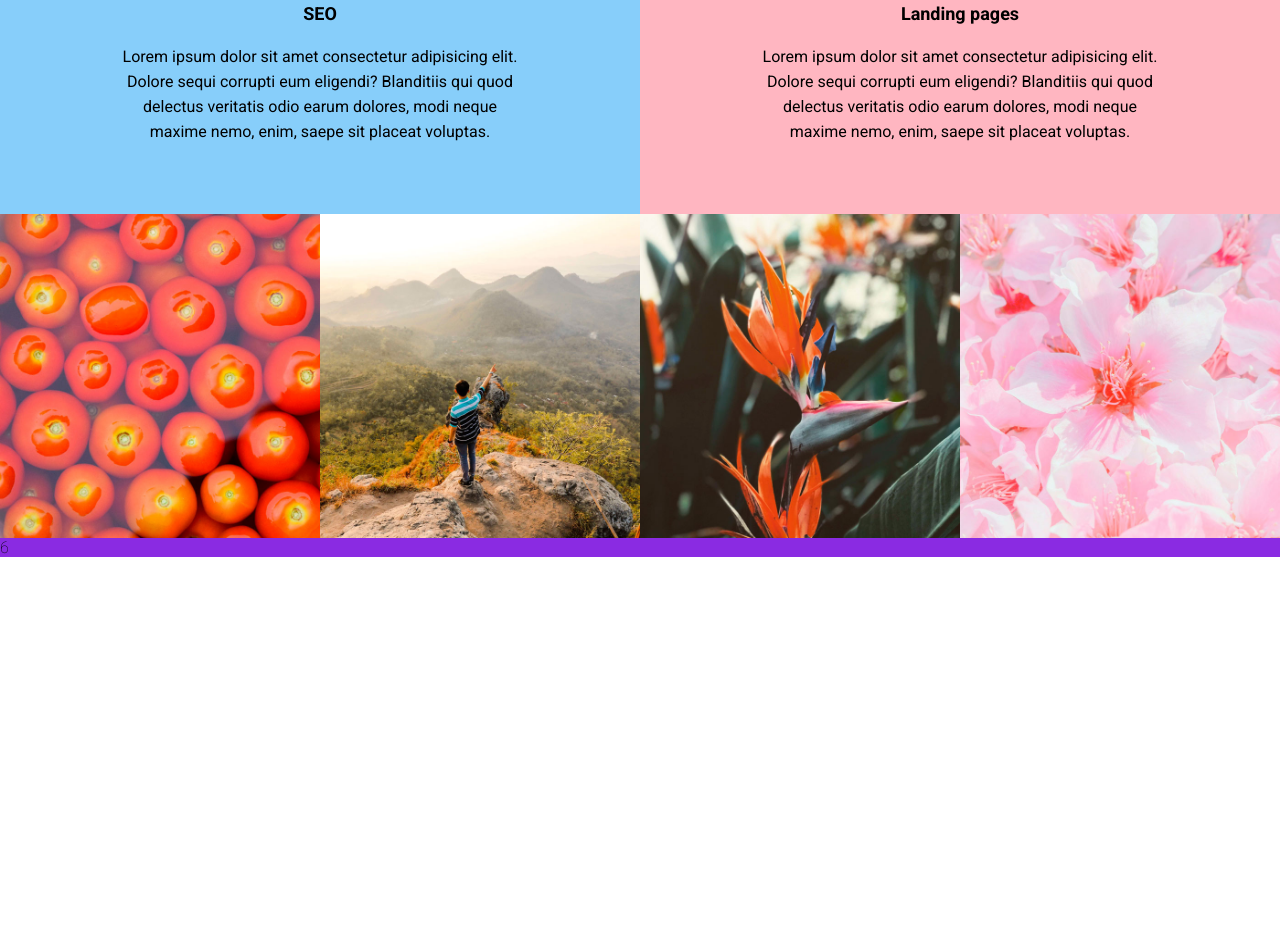
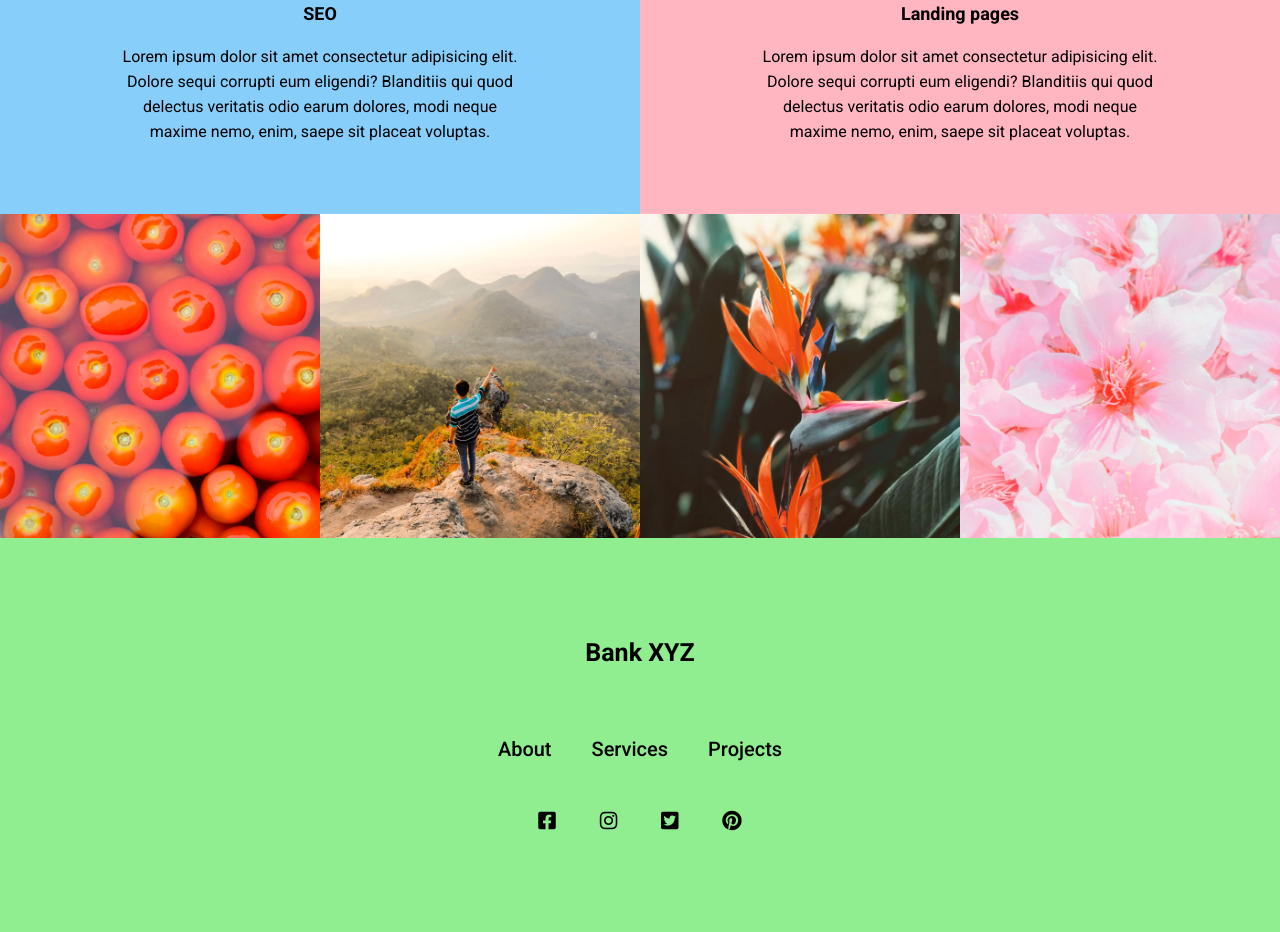
Before and after one commit to FelipeDDP/landing-page-project-bank-xyz, a plain HTML site: page index.html in a window 1280 px wide. Shown: the part 2091-3023 px from the top of the page. Before the commit the page ends 2648 px from the top, so only its background shows below. Drawn offline with Linux system fonts and the light colour scheme.

Commit message:
footer added

```diff
--- a/index.html
+++ b/index.html
@@ -42,7 +42,7 @@
     <section class="hero">
         <h2>We make cool things</h2>
     </section>
-    <section class="about">
+    <section class="about" id="about">
         <div class="item">
             <h3>Title</h3>
             <p>Lorem ipsum, dolor sit amet consectetur adipisicing elit. Cupiditate tempora incidunt libero sed. Nostrum, rem. Maxime officiis a p?</p>
@@ -56,7 +56,7 @@
             <a href="#" class="btn-know-more">Saiba mais</a>
         </div>
     </section>
-    <section class="services">
+    <section class="services" id="services">
         <div class="service">
             <img src="src/images/bolinha1.png" alt="Bolinha 1" />
             <div class="service-info">
@@ -72,7 +72,7 @@
             </div>
         </div>
     </section>
-    <section class="projects">
+    <section class="projects" id="projects">
         <div class="project">
             <a href="#"><img src="src/images/tomatoes.jpg" alt="Tomatoes"></a>
         </div>
@@ -86,7 +86,30 @@
             <a href="#"><img src="src/images/flowers.jpg" alt="Flowers"></a>
         </div>
     </section>
-    <footer class="footer">6</footer>
+    <footer class="footer" id="contact">
+        <h4>Bank XYZ</h4>
+        <nav>
+            <ul>
+                <li><a href="#about">About</a></li>
+                <li><a href="#services">Services</a></li>
+                <li><a href="#projects">Projects</a></li>
+            </ul>
+        </nav>
+        <div class="social">
+            <a href="#">
+                <i class="fab fa-facebook-square"></i>
+            </a>
+            <a href="#">
+                <i class="fab fa-instagram"></i>
+            </a>
+            <a href="#">
+                <i class="fab fa-twitter-square"></i>
+            </a>
+            <a href="#">
+                <i class="fab fa-pinterest"></i>
+            </a>
+        </div>
+    </footer>
 </body>
 
 </html>
--- a/src/css/style.css
+++ b/src/css/style.css
@@ -227,5 +227,51 @@
 
 .footer {
     grid-area: footer;
-    background-color: blueviolet;
+    background-color: lightgreen;
+    display: flex;
+    flex-direction: column;
+    align-items: center;
+    /* text-align: center; */
+    padding: 100px 0;
 }
+
+.footer h4 {
+    font-weight: 700;
+    font-size: 2.5rem;
+    margin-bottom: 20px;
+}
+
+.footer nav {
+    margin: 50px 0;
+}
+
+.footer nav ul {
+    display: flex;
+    justify-content: center;
+    max-width: 320px;
+}
+
+.footer nav ul li a {
+    font-weight: 500;
+    font-size: 2rem;
+    margin: 20px;
+    transition: 0.2s;
+}
+
+.footer nav ul li a:hover {
+    font-weight: 700;
+    color: #fff;
+}
+
+.footer .social i {
+    font-size: 2rem;
+    transition: 0.2s;
+}
+
+.footer .social a:hover {
+    color: #fff;
+}
+
+.footer .social a {
+    margin: 20px;
+}
```
